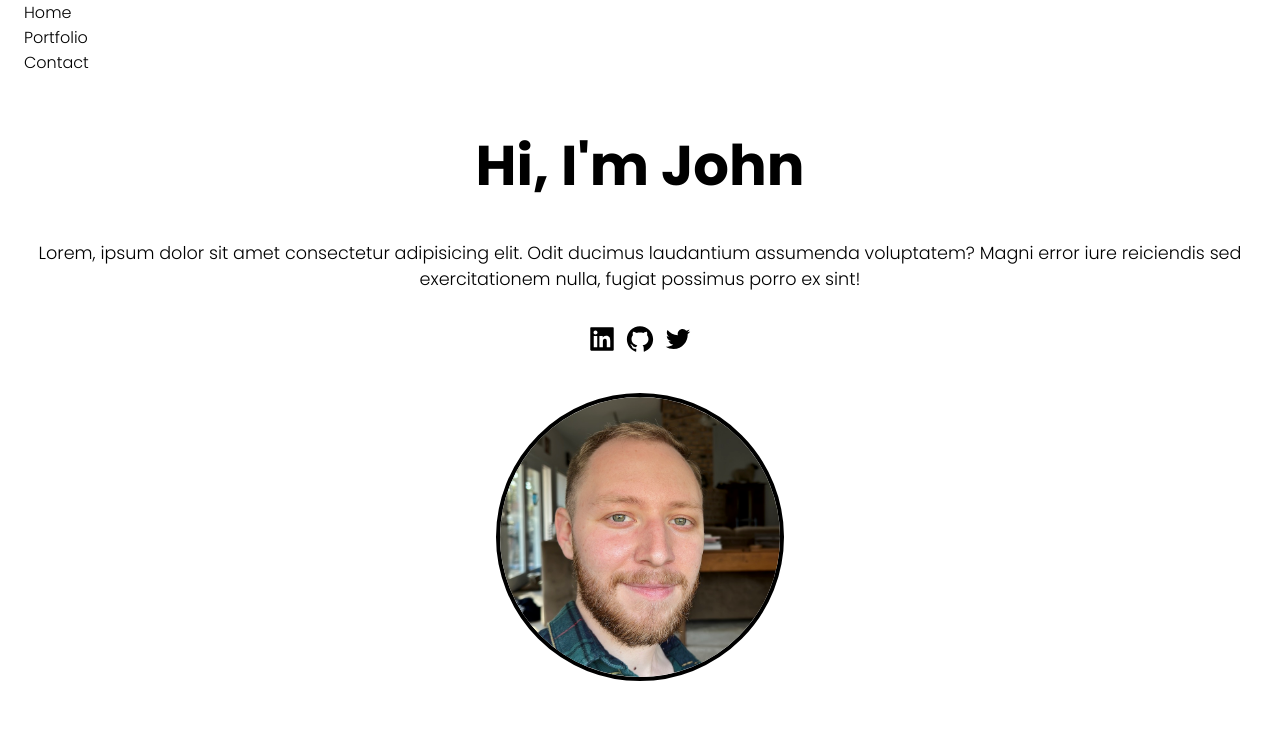
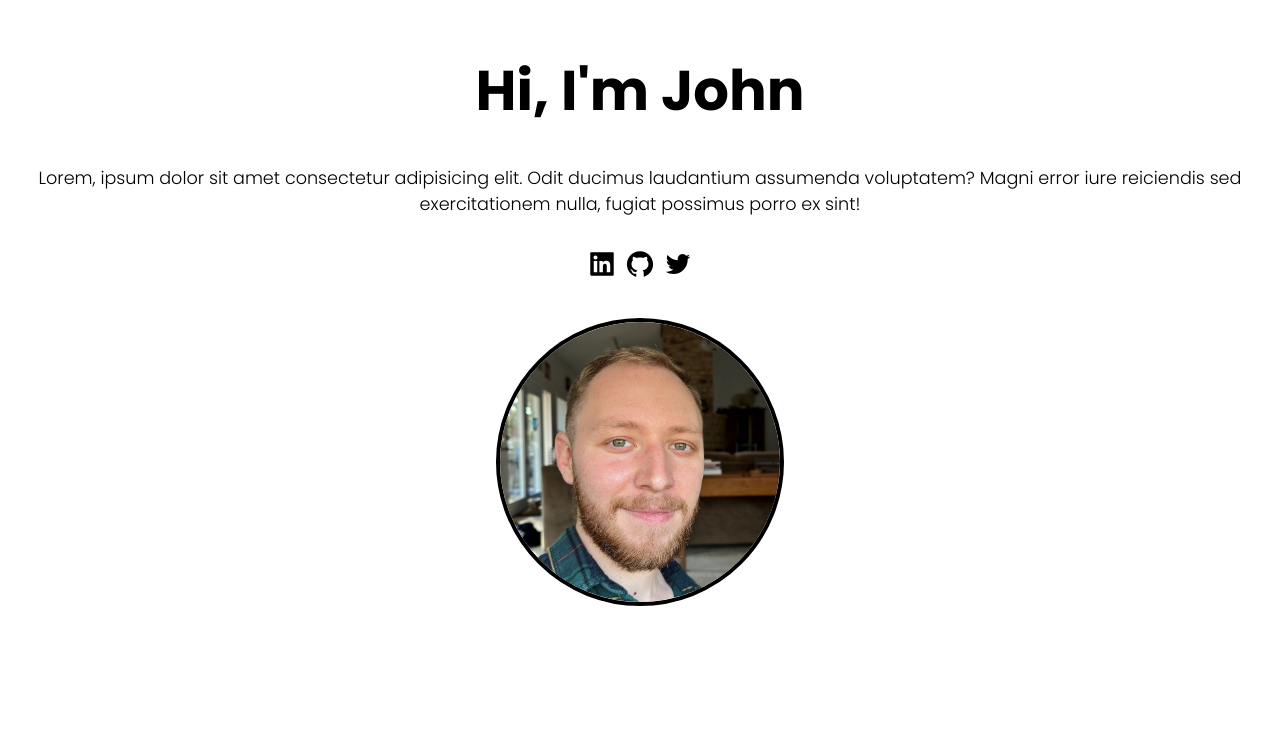
Before and after one commit to John-Monk/developer-portfolio, a Next.js app: page / in a window 1280 px wide. Shown: the top 734 px of the page. Built offline with nearby package versions, Linux system fonts and the light colour scheme.

Commit message:
updated markup, added initial styling to nav

```diff
--- a/components/Nav.js
+++ b/components/Nav.js
@@ -3,12 +3,14 @@ import styles from './Nav.module.css';
 
 export default function Nav() {
   return (
-    <nav>
-        <ul>
-            <li><a href="#">Home</a></li>
-            <li><a href="#">Portfolio</a></li>
-            <li><a href="#">Contact</a></li>
-        </ul>
+    <nav className={styles.nav}>
+        <div className="container">
+          <ul className={styles.item__list}>
+              <li className={styles.list__item}><a className={styles.item} href="#">Home</a></li>
+              <li className={`${styles.list__item} ${styles.active}`}><a className={styles.item} href="#">Portfolio</a></li>
+              <li className={styles.list__item}><a className={styles.item} href="#">Contact</a></li>
+          </ul>
+        </div>
     </nav>
   )
 }
--- a/components/Nav.module.css
+++ b/components/Nav.module.css
@@ -0,0 +1,42 @@
+.nav {
+    position: fixed;
+    width: 100%;
+    left: 0;
+    bottom: 0;
+}
+
+.item__list {
+    display: flex;
+    justify-content: center;
+    gap: 2.5em;
+}
+
+.list__item {
+    font-weight: 600;
+    position: relative;
+    display: flex;
+    align-items: center;
+    justify-content: center;
+}
+
+.list__item:after {
+    position: absolute;
+    content: '';
+    bottom: 0;
+    width: 5em;
+    height: 4em;
+    border-radius: 0.5em 0.5em 0 0;
+    background: orange;
+    transform: translateY(100%);
+}
+
+.active:after {
+    transform: translateY(0%);
+}
+
+.item {
+    padding-bottom: 1em;
+    text-align: center;
+    z-index: 1;
+    color: black
+}
```
